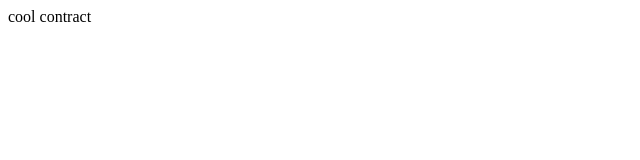
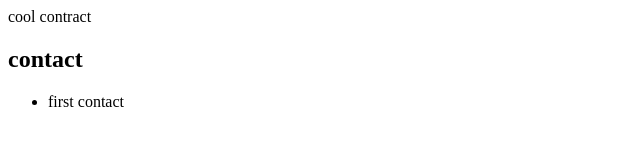
Before and after one commit to MrBalonio/monkeytest, a plain HTML site: page contact.html in a window 1280 px wide. Shown: the whole page, without its empty margins (0-640 px from the left). Drawn offline with Linux system fonts and the light colour scheme.

Commit message:
finished contact page

```diff
--- a/contact.html
+++ b/contact.html
@@ -1,5 +1,9 @@
 <html>
   <body>
     cool contract
+    <h2>contact</h2>
+    <ul>
+      <li>first contact</li>
+    </ul>
   </body>
 </html>
```
